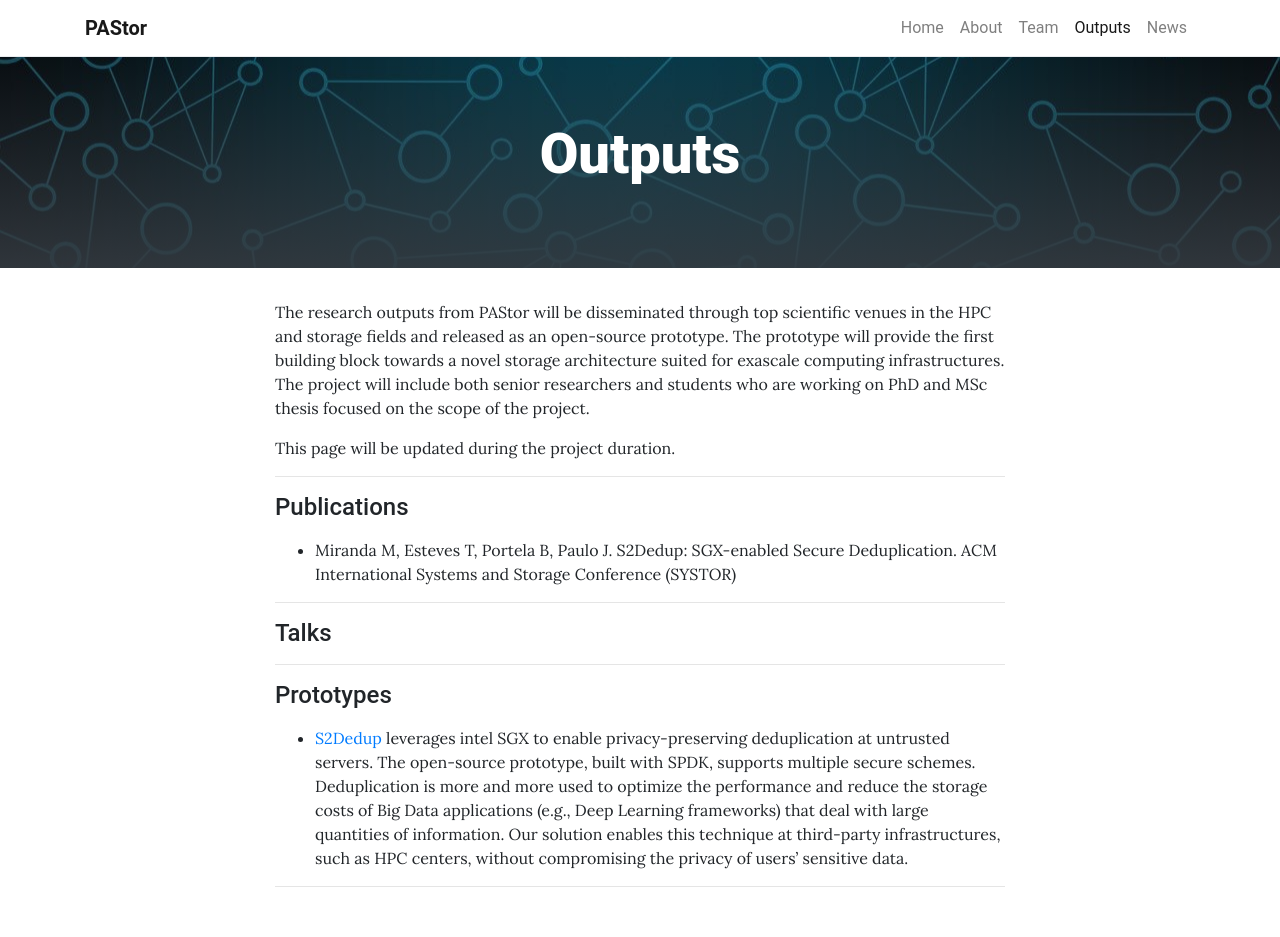
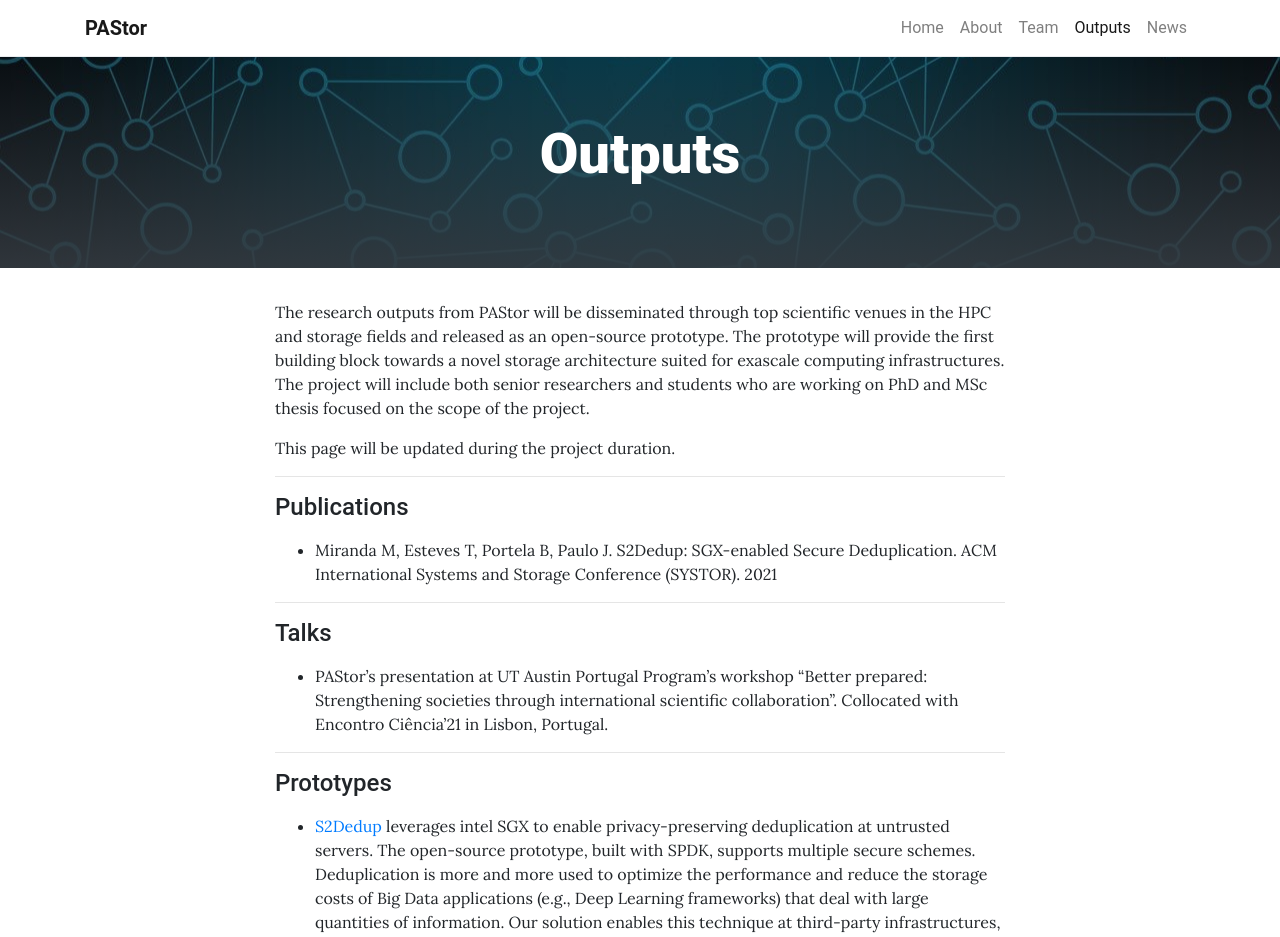
Before and after one commit to pastor-project/pastor-project.github.io, a Jekyll site: the page built from pages/outputs.md, in a window 1280 px wide. Shown: the top 937 px of the page. Built offline with Jekyll 4.4.1, drawn with Linux system fonts in a browser that asks for light colours.

Commit message:
update news

```diff
--- a/pages/outputs.md
+++ b/pages/outputs.md
@@ -12,10 +12,12 @@ This page will be updated during the project duration.
 ---
 #### Publications
 
-* Miranda M, Esteves T, Portela B, Paulo J. S2Dedup: SGX-enabled Secure Deduplication. ACM International Systems and Storage Conference (SYSTOR)
+* Miranda M, Esteves T, Portela B, Paulo J. S2Dedup: SGX-enabled Secure Deduplication. ACM International Systems and Storage Conference (SYSTOR). 2021
 
 ----
 #### Talks
+
+* PAStor's presentation at UT Austin Portugal Program's workshop "Better prepared: Strengthening societies through international scientific collaboration". Collocated with Encontro Ciência'21 in Lisbon, Portugal.
 
 ---
 #### Prototypes
```
Also changed, not shown: _posts/2021-06-30-ciencia.md (added, +11 -0 lines), assets/img/systor.png, 1 other file.
